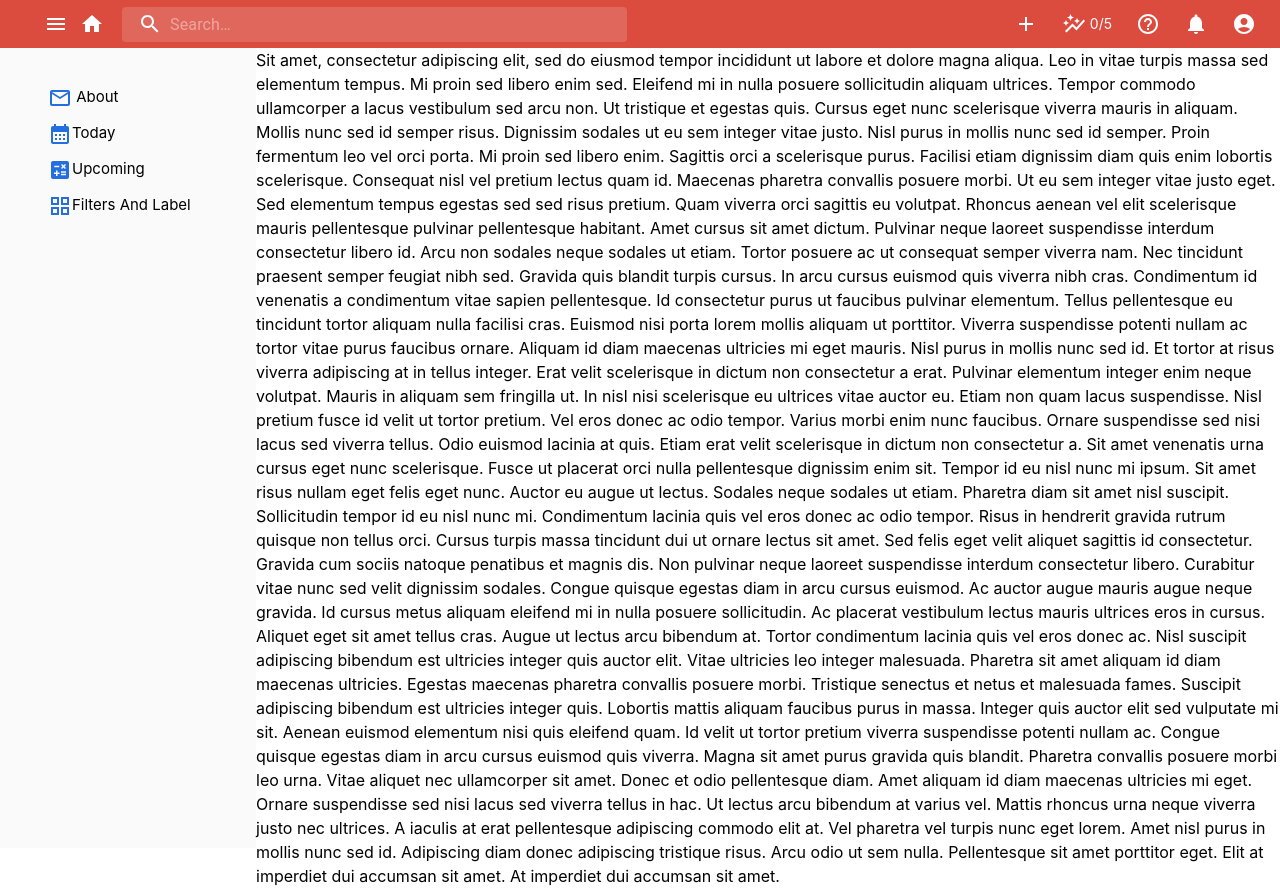
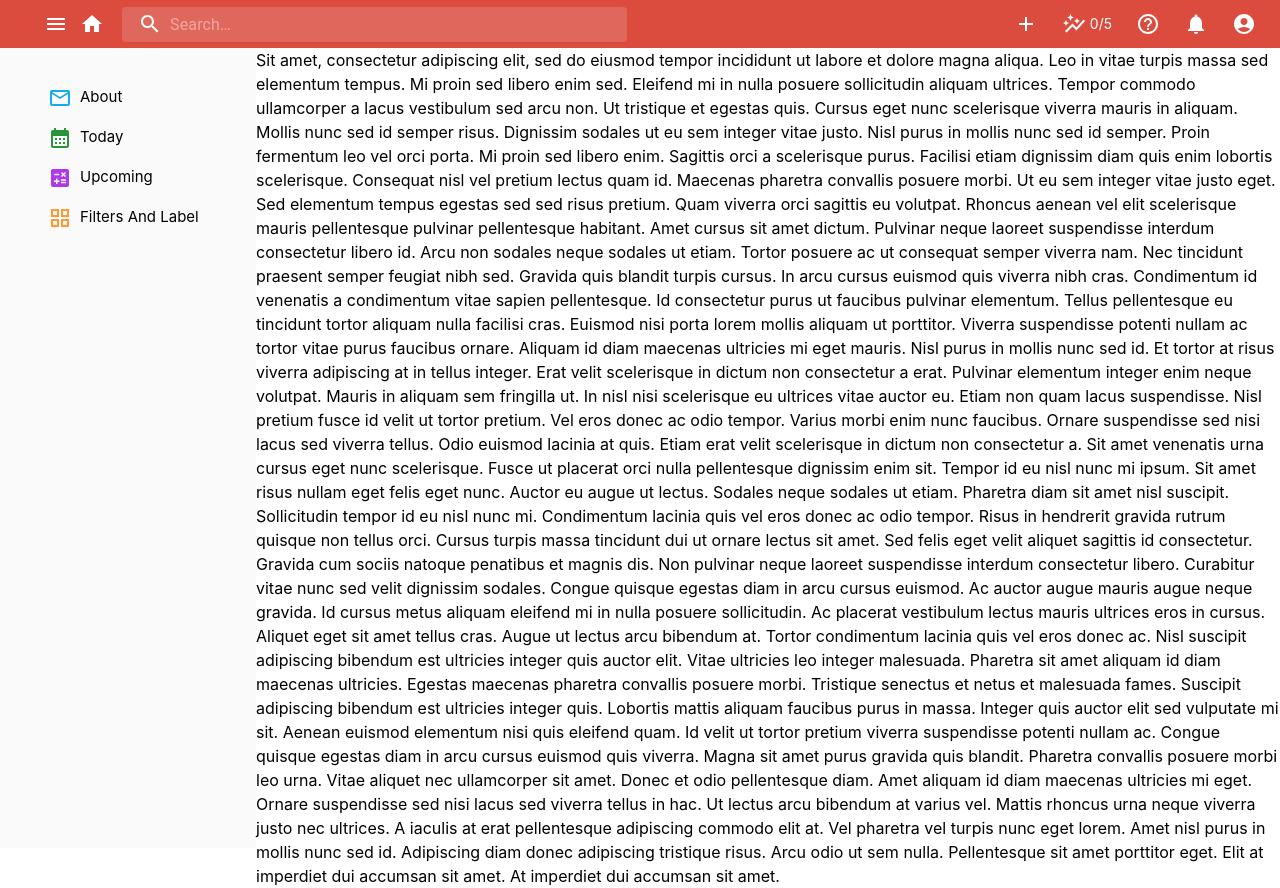
Before and after one commit to thorgan376/todolist-frontend, a React (Create React App) app: page / in a window 1280 px wide. Built offline with nearby package versions, Linux system fonts and the light colour scheme.

Commit message:
update ngày 26/04/2022

```diff
--- a/src/App.css
+++ b/src/App.css
@@ -2,12 +2,13 @@
 @tailwind components;
 @tailwind utilities;
 
+
 li {
   list-style: none;
-  padding: 0px 12px 0px 0px; /* this is in place of your margin */
+  padding: 0px 12px 4px 0px; /* this is in place of your margin */
   font-size: 15px;
+}
 
-}
 li > span {
   display: block;
   padding: 6px 4px 6px 0px; /* this is you original li padding */
--- a/src/App.js
+++ b/src/App.js
@@ -1,20 +1,20 @@
 //import logo from './logo.svg';
 import './App.css';
-import Navbar from './components/Navbar/Navbar';
+import MenuList from './components/Navbar/MenuList';
 import Header from './components/Header/Header';
 import {
   BrowserRouter as Router,
   Routes,
   Route,
 } from "react-router-dom";
-import {About, Today, Upcoming, Filtersandlabel} from './components/Navbar/Navbar';
+import {About, Today, Upcoming, Filtersandlabel} from './components/Navbar/MenuList';
 
 function App() {
   return (
     <div className="flex flex-wrap">
       <Router>
       <Header/>
-      <Navbar/>
+      <MenuList/>
       <div className='relative mt-12 basis-4/5 bg-white h-screen'>
       <Routes>
         <Route path='/about'element={<About/>}/>
--- a/src/components/Navbar/Navbar.js
+++ b/src/components/Navbar/MenuList.js
@@ -7,26 +7,45 @@ import {
     Link
 } from "react-router-dom";
 
-const IconList = {
-    color: "#246fe0",
-    size: "medium",
-  };
+const IconInList = {
+    marginRight: '0.5rem',
+}
 
-export default function Navbar() {
+export default function MenuList() {
     return (
         <div className="mt-12 basis-1/5 h-screen">
         <ul className="fixed bg-zinc-50 h-screen w-1/5 pl-12 pt-8">
             <li>
-                <span><Link to="/about"><MailOutlineIcon style={IconList}/> About</Link></span>
+                <span>
+                    <Link to="/about">
+                        <span className="text-[#14aaf5]" style={IconInList}><MailOutlineIcon/></span>
+                        About
+                    </Link>
+                </span>
             </li>
             <li>
-                <span><Link to="/"><CalendarMonthIcon style={IconList}/>Today</Link></span>
+                <span>
+                    <Link to="/">
+                        <span className="text-[#299438]" style={IconInList}><CalendarMonthIcon/></span>
+                        Today
+                    </Link>
+                </span>
             </li>
             <li>
-                <span><Link to="/upcoming"><CalculateIcon style={IconList}/>Upcoming</Link></span>
+                <span>
+                    <Link to="/upcoming">
+                        <span className="text-[#af38eb]" style={IconInList}><CalculateIcon/></span>
+                        Upcoming
+                    </Link>
+                </span>
             </li>
             <li>
-                <span><Link to="/filtersandlabel"><GridViewIcon style={IconList}/>Filters And Label</Link></span>
+                <span>
+                    <Link to="/filtersandlabel">
+                        <span className="text-[#ff9933]" style={IconInList}><GridViewIcon/></span>
+                        Filters And Label
+                    </Link>
+                </span>
             </li>
         </ul>
         </div>
```
Also changed, not shown: src/components/Content/AddTask.js (added), src/components/Content/Content.js (added), src/components/Navbar/Dropdown.js (added), src/components/Navbar/PopupAdd.js (added).
